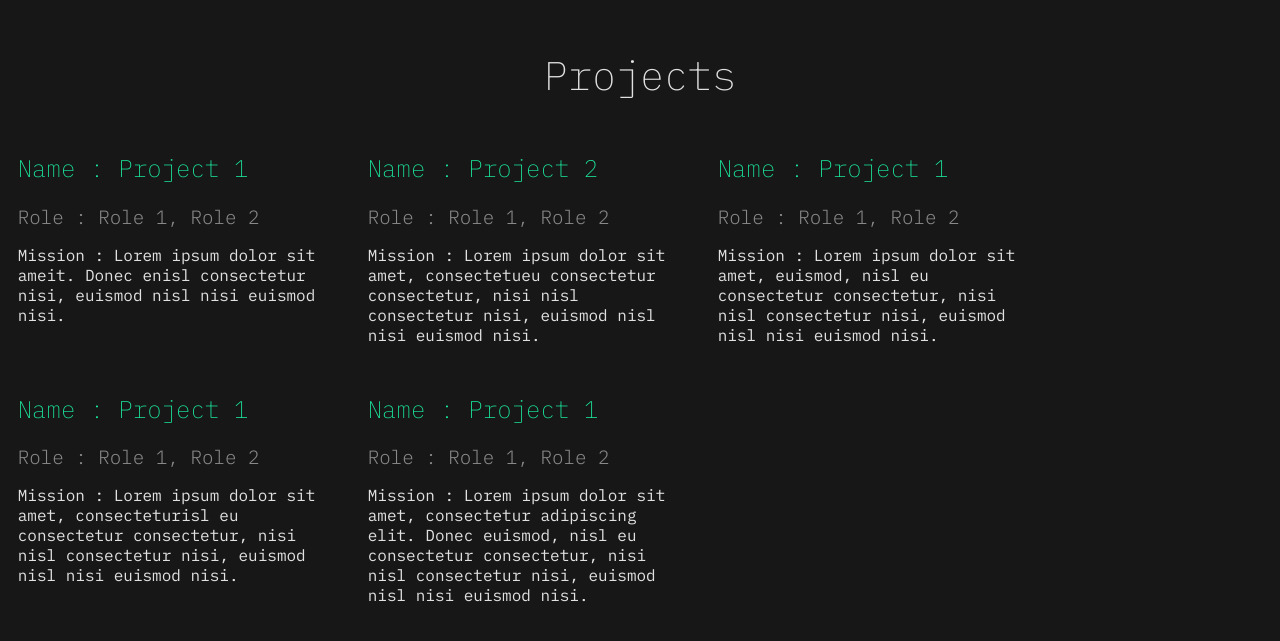
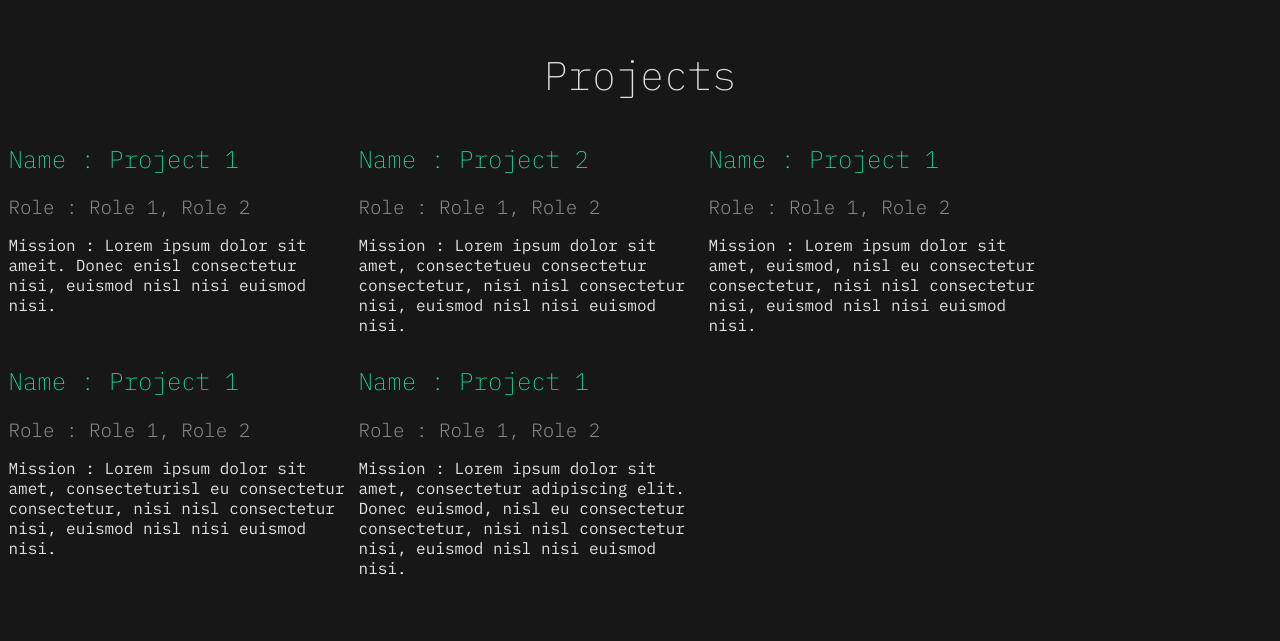
Before and after one commit to celian-hamon/next-portfolio, a Next.js app: page / in a window 1280 px wide. Shown: the part 786-1427 px from the top of the page. Built offline with nearby package versions, Linux system fonts and the light colour scheme.

Commit message:
👨‍🏭 Link dont want :c

```diff
--- a/components/ProjectCard.js
+++ b/components/ProjectCard.js
@@ -3,12 +3,12 @@ import styles from '../styles/Home.module.scss'
 
 export default function ProjectCard({ project }) {
     return (
-        <Link href="/projects/[id]" as={`/projects/${project.id}`}>
+            <a href={"/projects/" + project.id}>
             <div className={`${styles.project}`}>
                 <h2>Name : {project.name}</h2>
                 <h3>Role : {project.role.join(', ')}</h3>
                 <p>Mission : {project.details}</p>
             </div>
-        </Link>
+            </a>
     )
 }
--- a/package.json
+++ b/package.json
@@ -1,6 +1,6 @@
 {
   "name": "next-portfolio",
-  "homepage":"http://192.168.0.11:3000",
+  "homepage": "http://192.168.0.11:3000",
   "version": "0.1.0",
   "private": true,
   "scripts": {
@@ -10,7 +10,7 @@
     "lint": "next lint"
   },
   "dependencies": {
-    "next": "12.1.6",
+    "next": "^12.1.6",
     "react": "18.2.0",
     "react-dom": "18.2.0"
   },
```
Also changed, not shown: 2 other files (tests, documents, lock files or other folders).
